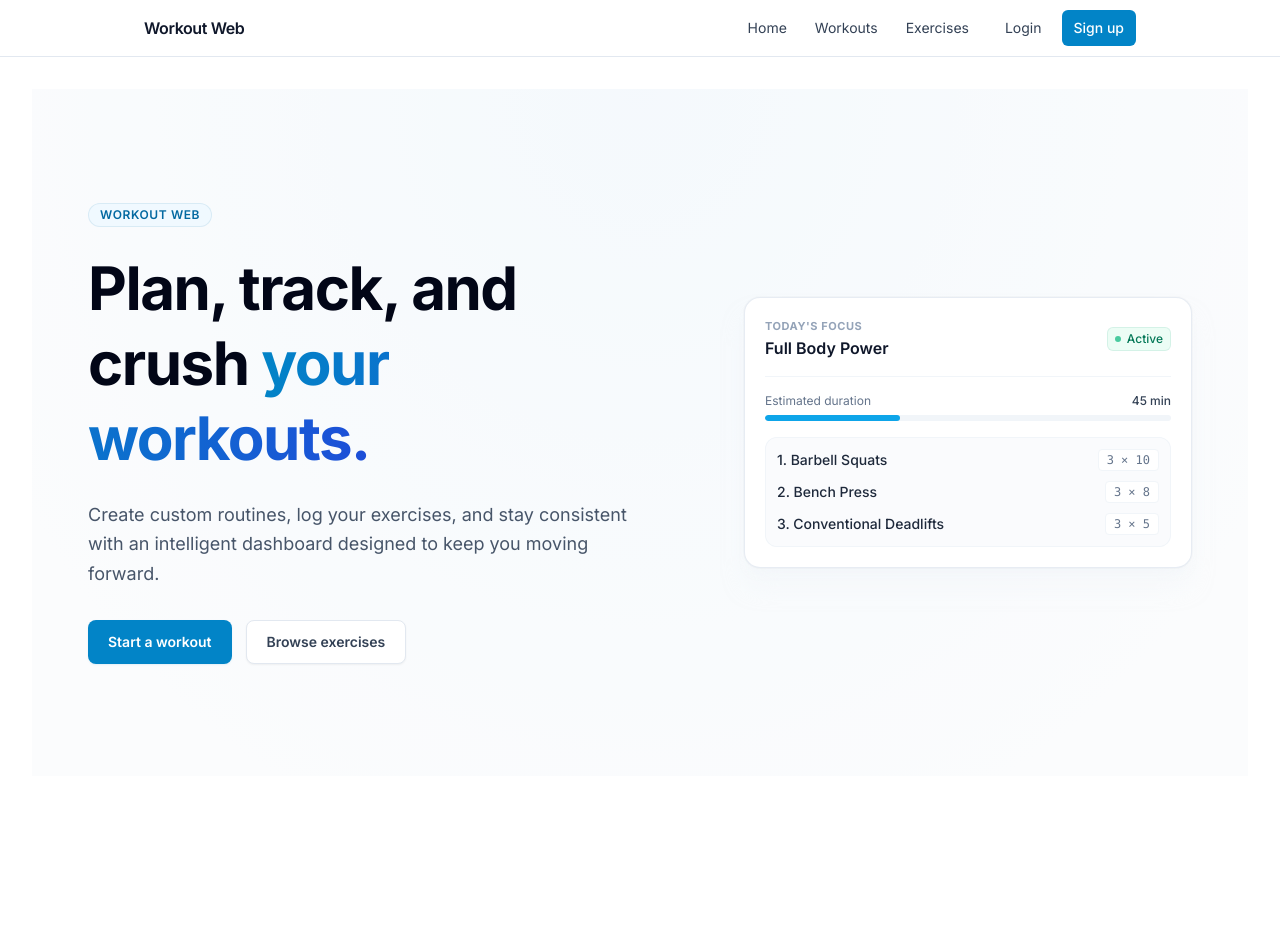
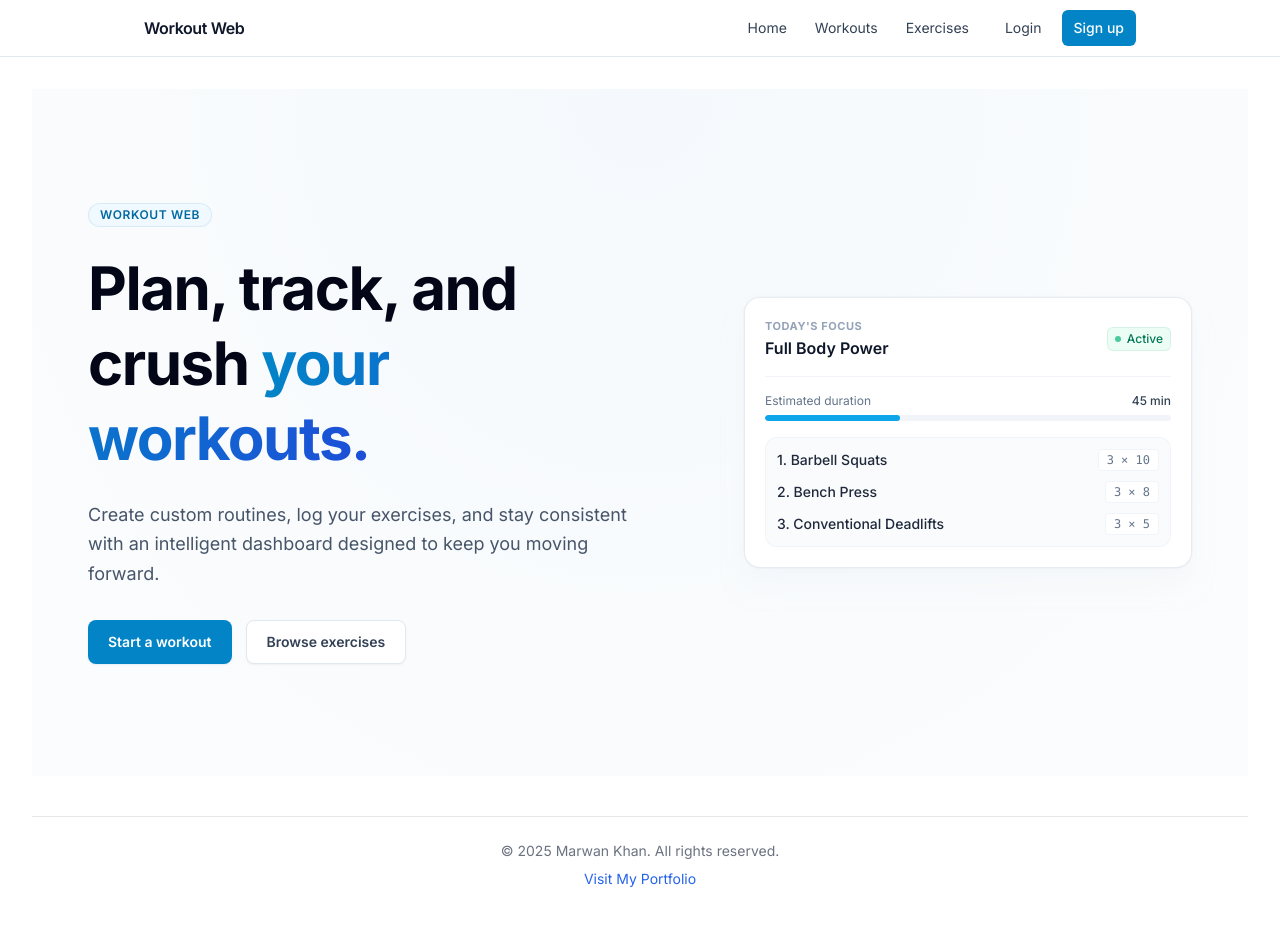
Before and after one commit to MarwanKhan-design/workout-web, a Next.js app: page / in a window 1280 px wide. Shown: the top 926 px of the page. Before the commit the page ends 808 px from the top, so only its background shows below. Built offline with nearby package versions, Linux system fonts and the light colour scheme; no server answers.

Commit message:
added footer

```diff
--- a/src/app/layout.tsx
+++ b/src/app/layout.tsx
@@ -2,6 +2,7 @@ import Navbar from '@/components/Navbar'
 import './globals.css'
 import { Inter } from 'next/font/google'
 import AuthCheck from '@/lib/AuthCheck'
+import Footer from '@/components/Footer'
 
 const inter = Inter({ subsets: ['latin'] })
 
@@ -22,6 +23,7 @@ export default function RootLayout({
       <main className="max-w-7xl mx-auto px-4 sm:px-6 lg:px-8 py-8">
         <AuthCheck />
       {children}
+      <Footer />
       </main>
       </body>
     </html>
--- a/src/components/Footer.tsx
+++ b/src/components/Footer.tsx
@@ -0,0 +1,22 @@
+import React from "react";
+
+const Footer = () => {
+  return (
+    <footer className="mt-10 border-t border-gray-200 py-6 text-center">
+      <p className="text-sm text-gray-500">
+        © {new Date().getFullYear()} Marwan Khan. All rights reserved.
+      </p>
+
+      <a
+        href="https://marwan-coding.vercel.app/"
+        target="_blank"
+        rel="noopener noreferrer"
+        className="mt-2 inline-block text-sm text-blue-600 hover:text-blue-800 hover:underline transition"
+      >
+        Visit My Portfolio
+      </a>
+    </footer>
+  );
+};
+
+export default Footer;
```
